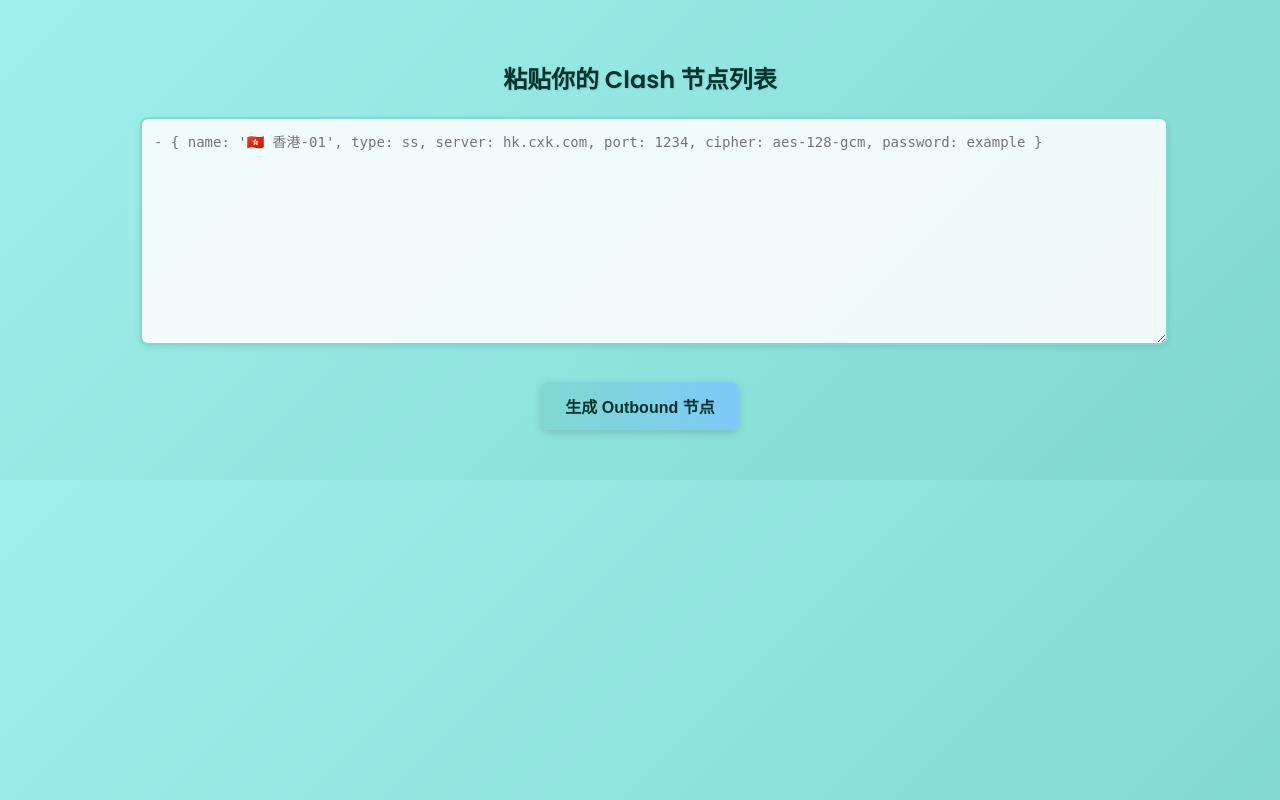
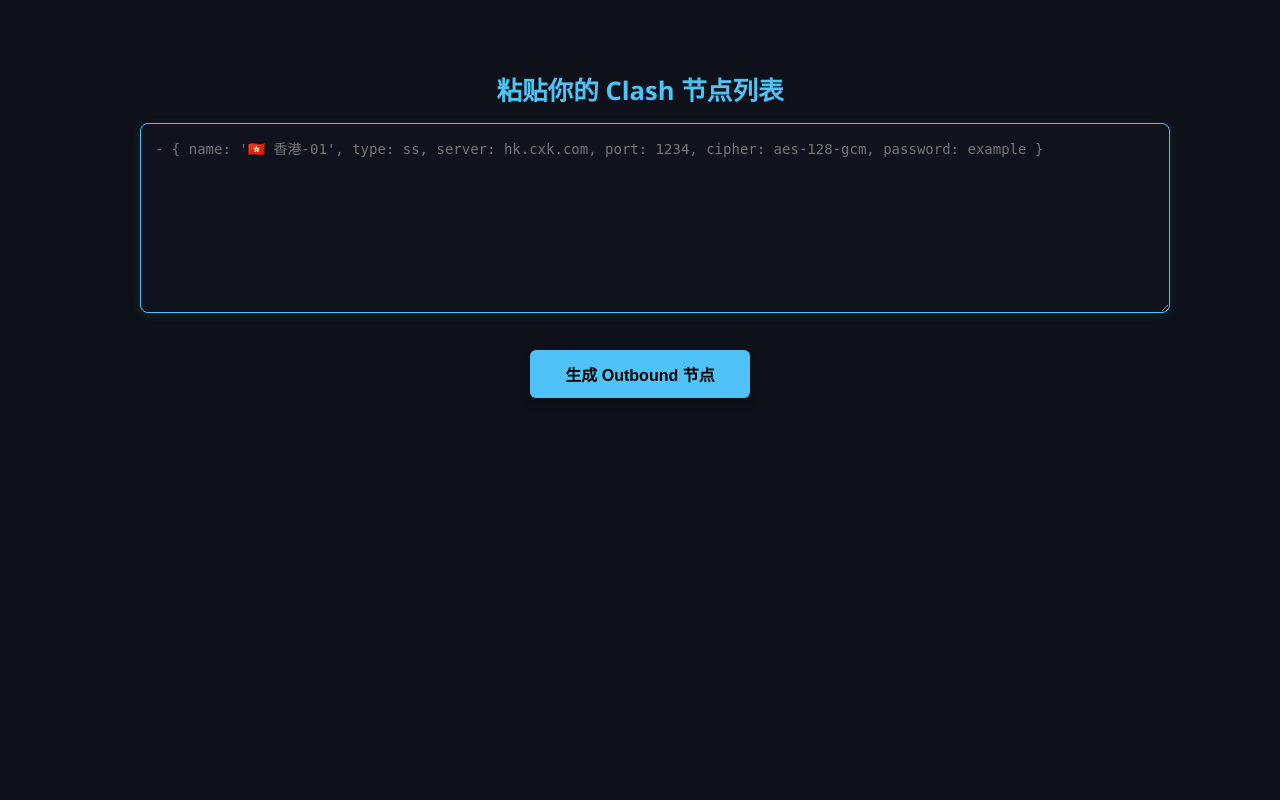
Before and after one commit to RandomNessan/GeorgieBuggers-Node-Convert-Tool-Set, a PHP site: page /tools/node_to_outbound.php in a window 1280 px wide. Run offline with PHP 8.4, Linux system fonts and the light colour scheme.

Commit message:
Update node_to_outbound.php

```diff
--- a/tools/node_to_outbound.php
+++ b/tools/node_to_outbound.php
@@ -72,64 +72,66 @@ if ($_SERVER['REQUEST_METHOD'] === 'POST' && isset($_POST['nodes'])) {
 <html lang="zh-CN">
 <head>
   <meta charset="UTF-8">
-  <title>节点转 Outbound JSON</title>
-  <link href="https://fonts.googleapis.com/css2?family=Poppins:wght@400;600&display=swap" rel="stylesheet">
+  <title>节点转 Outbound JSON - Random Cloud</title>
   <style>
     body {
       margin: 0;
       padding: 40px 20px;
-      font-family: 'Poppins', sans-serif;
-      background: linear-gradient(135deg, #a0f0ed, #81d8d0);
-      color: #00332e;
+      font-family: "Segoe UI", Roboto, sans-serif;
+      background-color: #0f111a;
+      color: #e0e0e0;
+      min-height: 100vh;
+      box-sizing: border-box;
+    }
+
+    h2, h3 {
+      font-size: 1.6em;
+      margin: 30px 0 15px;
+      text-align: center;
+      color: #4fc3f7;
     }
 
     .container {
       max-width: 1000px;
-      margin: auto;
-    }
-
-    h2, h3 {
-      text-align: center;
-      font-weight: 600;
-      text-shadow: 1px 1px 2px rgba(0,0,0,0.1);
+      margin: 0 auto;
     }
 
     textarea {
       width: 100%;
-      height: 200px;
-      padding: 12px;
+      padding: 14px;
       font-size: 14px;
       font-family: monospace;
-      border: 2px solid #81d8d0;
+      background-color: #10131e;
+      color: #00e676;
+      border: 1px solid #4fc3f7;
       border-radius: 8px;
-      box-shadow: 0 2px 6px rgba(0,0,0,0.1);
+      box-shadow: 0 2px 10px rgba(0, 255, 255, 0.1);
       margin-bottom: 20px;
-      background: #ffffffdd;
       resize: vertical;
     }
 
     button {
-      padding: 12px 24px;
-      font-size: 16px;
-      font-weight: 600;
-      color: #00332e;
-      background: linear-gradient(90deg, #81d8d0, #7ec9f9);
+      display: block;
+      width: 220px;
+      margin: 12px auto 30px;
+      padding: 12px;
+      font-size: 1em;
+      background-color: #4fc3f7;
+      color: #000;
+      font-weight: bold;
       border: none;
-      border-radius: 8px;
+      border-radius: 6px;
       cursor: pointer;
-      transition: all 0.3s ease;
-      box-shadow: 0 3px 8px rgba(0, 0, 0, 0.15);
-      margin: 10px auto;
-      display: block;
+      transition: background-color 0.3s ease;
+      box-shadow: 0 4px 10px rgba(0, 0, 0, 0.3);
     }
 
     button:hover {
-      background: linear-gradient(90deg, #7ec9f9, #81d8d0);
-      transform: translateY(-2px);
+      background-color: #29b6f6;
     }
 
     @media (max-width: 600px) {
-      textarea { height: 160px; }
+      textarea { font-size: 13px; height: 180px; }
       button { width: 100%; }
     }
   </style>
```
